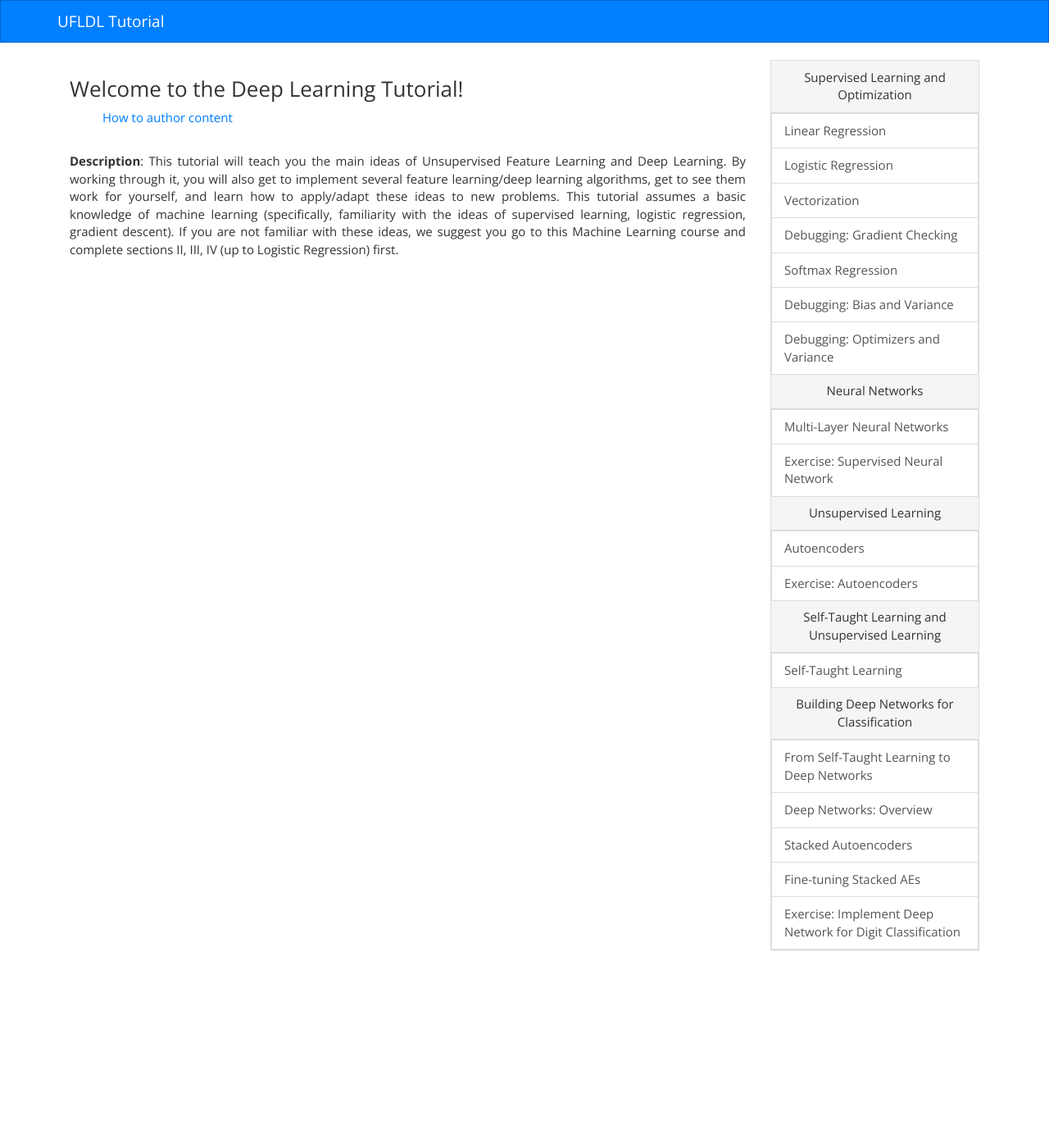
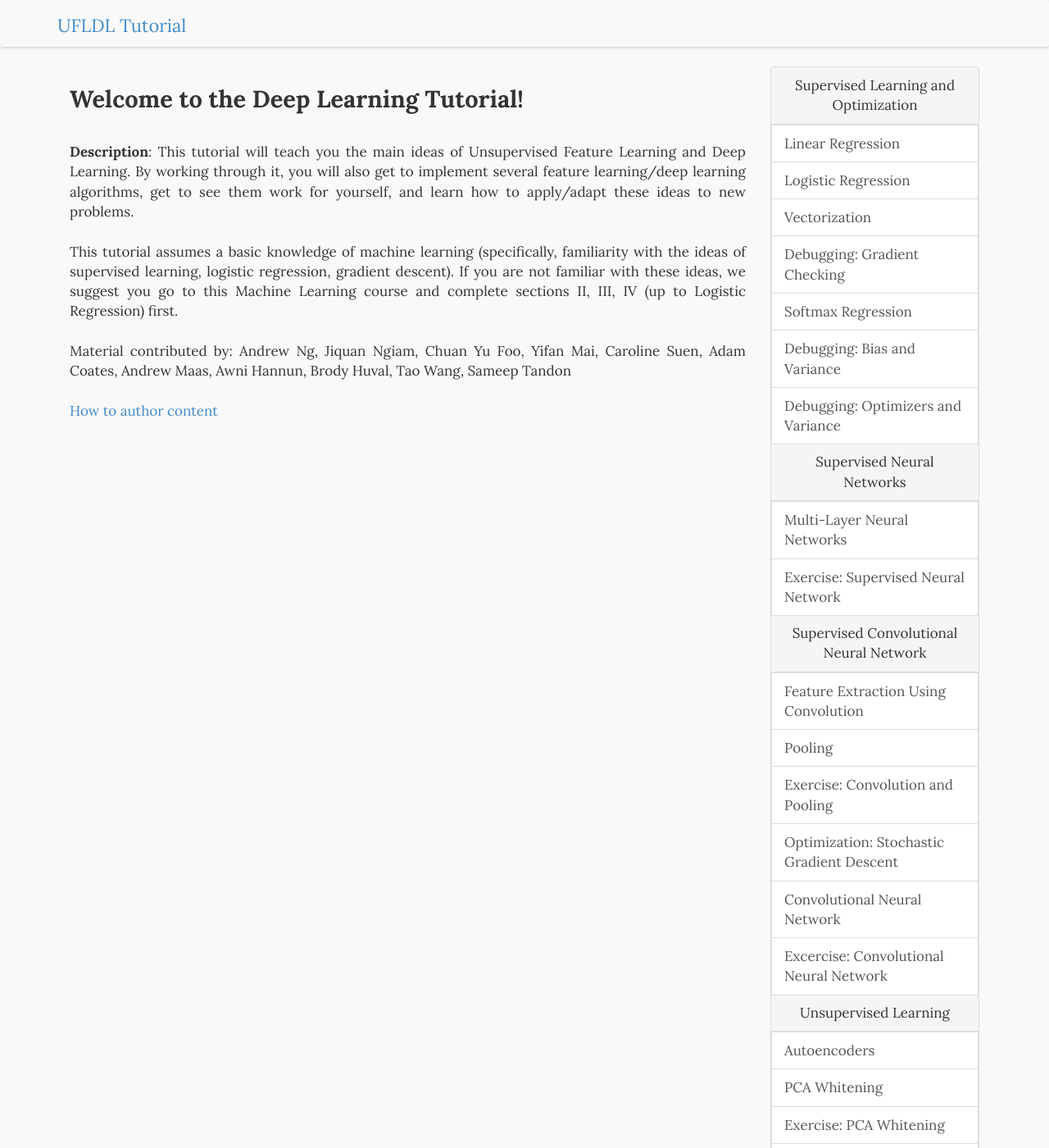
Before and after one commit to sameeptandon/ufldl_tutorial, a Jekyll site: the page built from index.html, in a window 1280 px wide and 1400 px high. Shown: the whole window at 82% size. Built offline with Jekyll 4.4.1, drawn with Linux system fonts in a browser that asks for light colours; some of the changed text lies outside the part shown.

Commit message:
added logistic regression content; updated sidebar and layout to be more readable

```diff
--- a/_layouts/default.html
+++ b/_layouts/default.html
@@ -5,7 +5,7 @@
     <title>{{ site.name }}</title>
     <meta name="viewport" content="width=device-width, initial-scale=1.0">
     <meta name="description" content="{{ site.description }}">
-    <link href="{{ site.baseurl }}/css/bootstrap_cosmo.min.css" rel="stylesheet">
+    <link href="{{ site.baseurl }}/css/bootstrap_readable.min.css" rel="stylesheet">
     <link href="{{ site.baseurl }}/css/pygments/default.css" rel="stylesheet">
     <link href="{{ site.baseurl }}/css/custom.css" rel="stylesheet">
     <script type="text/javascript"
@@ -19,7 +19,7 @@
   </head>
 
   <body>
-    <div class="navbar navbar-inverse">
+    <div class="navbar navbar">
       <div class="container">
         <div class="navbar-header">
           <button type="button" class="navbar-toggle" data-toggle="collapse" data-target=".navbar-collapse">
--- a/index.html
+++ b/index.html
@@ -7,7 +7,6 @@
     Welcome to the Deep Learning Tutorial!
   </h3>
   <ul class="posts">
-    <a href="{{ site.baseurl }}/author">How to author content</a>
     <!---
     {% for post in site.posts %}
     <li><a href="{{ site.baseurl }}{{ post.url }}">{{ post.title }}</a></li>
@@ -17,7 +16,14 @@
   <br>
   <div class ='post'>
     <b>Description</b>: This tutorial will teach you the main ideas of Unsupervised Feature Learning and Deep Learning. By working through it, you will also get to implement several feature learning/deep learning algorithms, get to see them work for yourself, and learn how to apply/adapt these ideas to new problems.
+    <br><br>
     This tutorial assumes a basic knowledge of machine learning (specifically, familiarity with the ideas of supervised learning, logistic regression, gradient descent). If you are not familiar with these ideas, we suggest you go to this Machine Learning course and complete sections II, III, IV (up to Logistic Regression) first.
+
+    <br><br>
+    Material contributed by: Andrew Ng, Jiquan Ngiam, Chuan Yu Foo, Yifan Mai, Caroline Suen, Adam Coates, Andrew Maas, Awni Hannun, Brody Huval, Tao Wang, Sameep Tandon
+
   </div>
+  <br>
+  <a href="{{ site.baseurl }}/author">How to author content</a>
 
 </div>
--- a/sidebar/sidebar.js
+++ b/sidebar/sidebar.js
@@ -1,4 +1,3 @@
-
 // this structure specifies the ordering of pages on the sidebar and the pages they link to.
 var pages = [
 { name: 'Supervised Learning and Optimization', link: '#', type: 'Heading' },
@@ -9,18 +8,24 @@
 { name: 'Softmax Regression', link: '#', type: 'Page' },
 { name: 'Debugging: Bias and Variance', link: '#', type: 'Page' },
 { name: 'Debugging: Optimizers and Variance', link: '#', type: 'Page' },
-{ name: 'Neural Networks', link: '#', type: 'Heading' },
+{ name: 'Supervised Neural Networks', link: '#', type: 'Heading' },
 { name: 'Multi-Layer Neural Networks', link: '#', type: 'Page' },
 { name: 'Exercise: Supervised Neural Network', link: '#', type: 'Page' },
+{ name: 'Supervised Convolutional Neural Network', link: '#', type: 'Heading' },
+{ name: 'Feature Extraction Using Convolution', link: '#', type: 'Page' },
+{ name: 'Pooling', link: '#', type: 'Page' },
+{ name: 'Exercise: Convolution and Pooling', link: '#', type: 'Page' },
+{ name: 'Optimization: Stochastic Gradient Descent', link: '#', type: 'Page' },
+{ name: 'Convolutional Neural Network', link: '#', type: 'Page' },
+{ name: 'Excercise: Convolutional Neural Network', link: '#', type: 'Page' },
 { name: 'Unsupervised Learning', link: '#', type: 'Heading' },
 { name: 'Autoencoders', link: '#', type: 'Page'},
-{ name: 'Exercise: Autoencoders', link: '#', type: 'Page'},
-{ name: 'Self-Taught Learning and Unsupervised Learning', link: '#', type: 'Heading' },
+{ name: 'PCA Whitening', link: '#', type: 'Page'},
+{ name: 'Exercise: PCA Whitening', link: '#', type: 'Page'},
+{ name: 'ICA', link: '#', type: 'Page'},
+{ name: 'RICA', link: '#', type: 'Page'},
+{ name: 'Exercise: RICA', link: '#', type: 'Page'},
+{ name: 'Self-Taught Learning', link: '#', type: 'Heading' },
 { name: 'Self-Taught Learning', link: '#', type: 'Page'},
-{ name: 'Building Deep Networks for Classification', link: '#', type: 'Heading'},
-{ name: 'From Self-Taught Learning to Deep Networks', link: '#', type: 'Page'},
-{ name: 'Deep Networks: Overview', link: '#', type: 'Page'},
-{ name: 'Stacked Autoencoders', link: '#', type: 'Page'},
-{ name: 'Fine-tuning Stacked AEs', link: '#', type: 'Page'},
-{ name: 'Exercise: Implement Deep Network for Digit Classification', link: '#', type: 'Page'},
+{ name: 'Exercise: Self-Taught Learning', link: '#', type: 'Page'},
 ];
```
Also changed, not shown: supervised/LogisticRegression.md (added, +69 -0 lines).
